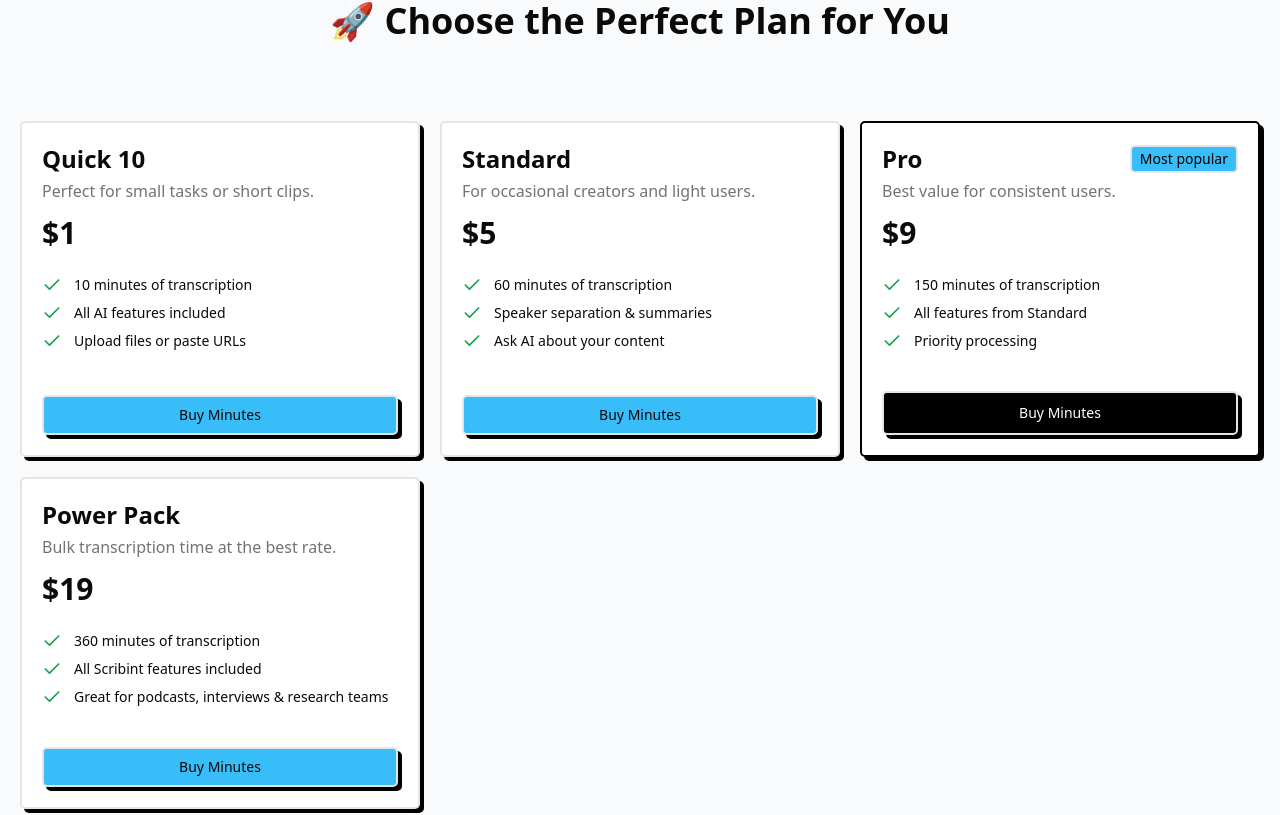
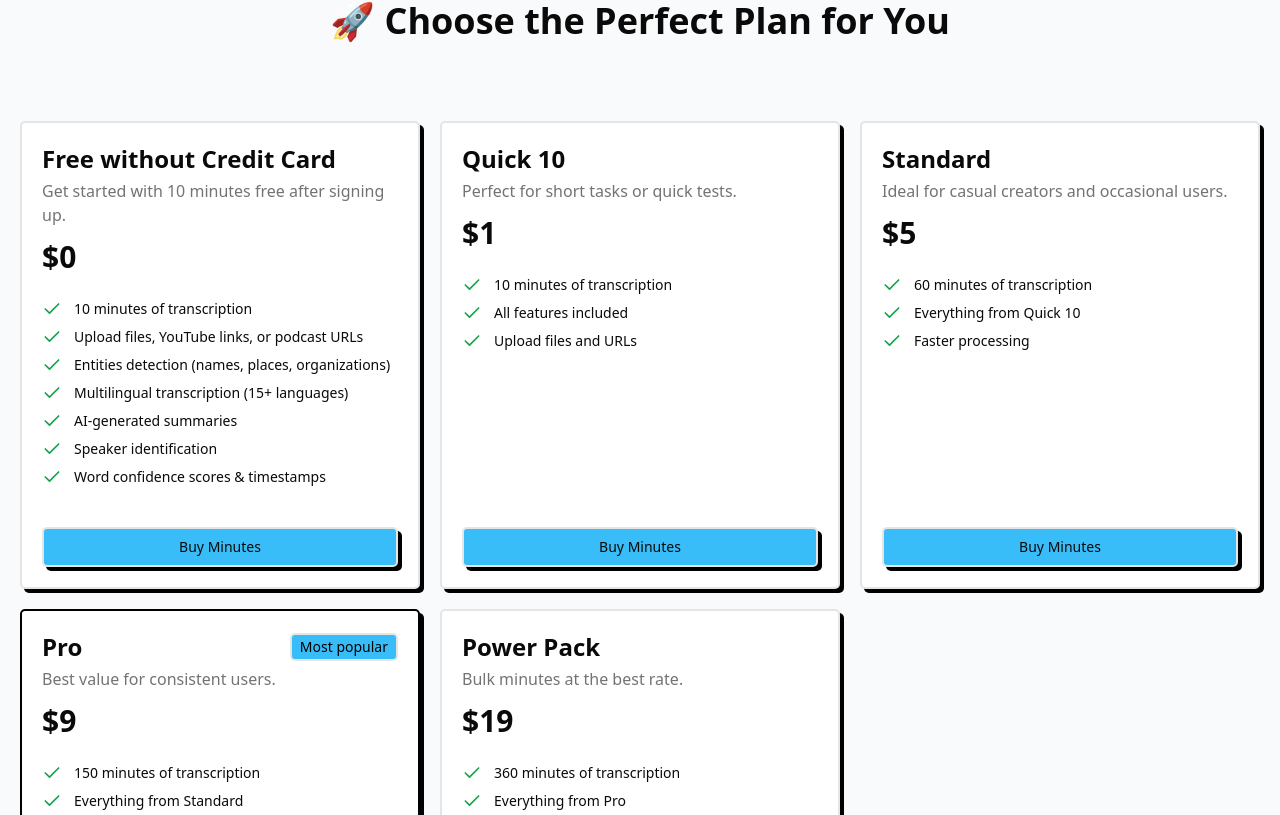
Before and after one commit to afnanhussain2002/read-podcast, a Next.js app: page / in a window 1280 px wide. Shown: the part 1535-2350 px from the top of the page. Built offline with nearby package versions, Linux system fonts and the light colour scheme; no server answers.

Commit message:
update pricing data

```diff
--- a/public/data.ts
+++ b/public/data.ts
@@ -28,25 +28,40 @@ export const features = [
 
 export const pricingPlans = [
   {
+    planName: 'Free without Credit Card',
+    description: 'Get started with 10 minutes free after signing up.',
+    price: '$0',
+    minutes: 10,
+    perks: [
+      '10 minutes of transcription',
+      'Upload files, YouTube links, or podcast URLs',
+      'Entities detection (names, places, organizations)',
+      'Multilingual transcription (15+ languages)',
+      'AI-generated summaries',
+      'Speaker identification',
+      'Word confidence scores & timestamps',
+    ],
+  },
+  {
     planName: 'Quick 10',
-    description: 'Perfect for small tasks or short clips.',
+    description: 'Perfect for short tasks or quick tests.',
     price: '$1',
     minutes: 10,
     perks: [
       '10 minutes of transcription',
-      'All AI features included',
-      'Upload files or paste URLs',
+      'All features included',
+      'Upload files and URLs',
     ],
   },
   {
     planName: 'Standard',
-    description: 'For occasional creators and light users.',
+    description: 'Ideal for casual creators and occasional users.',
     price: '$5',
     minutes: 60,
     perks: [
       '60 minutes of transcription',
-      'Speaker separation & summaries',
-      'Ask AI about your content',
+      'Everything from Quick 10',
+      'Faster processing',
     ],
   },
   {
@@ -57,19 +72,19 @@ export const pricingPlans = [
     mostPopular: true,
     perks: [
       '150 minutes of transcription',
-      'All features from Standard',
+      'Everything from Standard',
       'Priority processing',
     ],
   },
   {
     planName: 'Power Pack',
-    description: 'Bulk transcription time at the best rate.',
+    description: 'Bulk minutes at the best rate.',
     price: '$19',
     minutes: 360,
     perks: [
       '360 minutes of transcription',
-      'All Scribint features included',
-      'Great for podcasts, interviews & research teams',
+      'Everything from Pro',
+      'Best deal for teams, podcasts, and researchers',
     ],
   },
 ];
```
